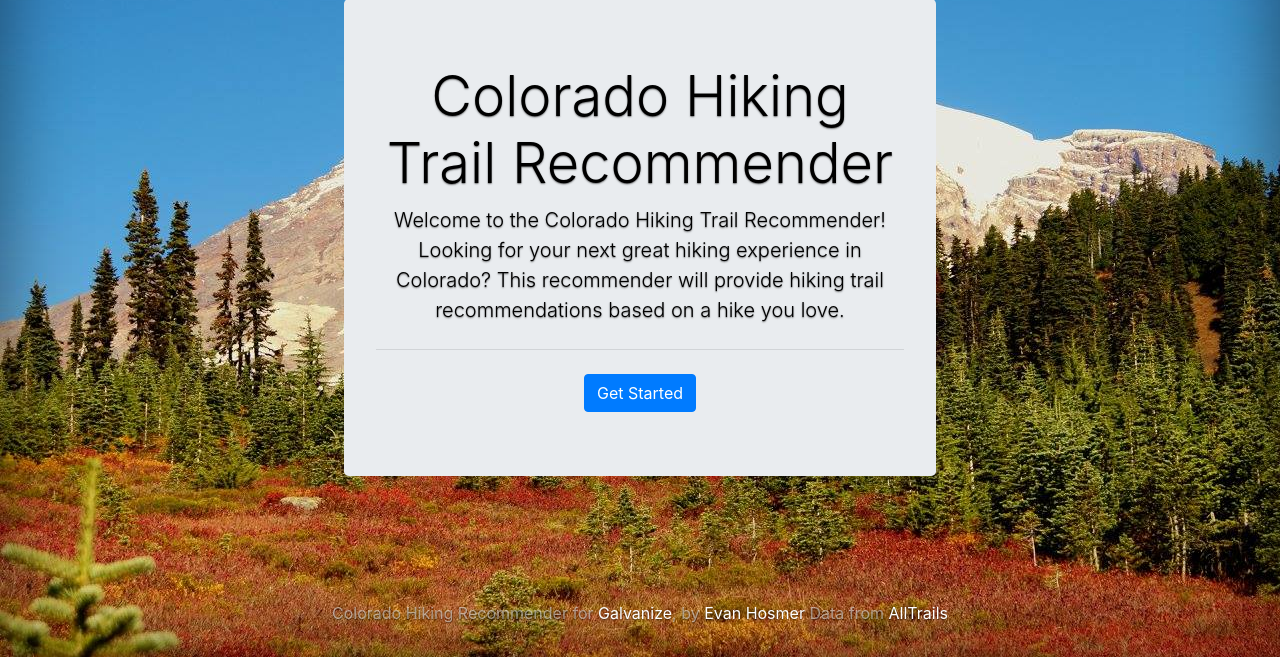
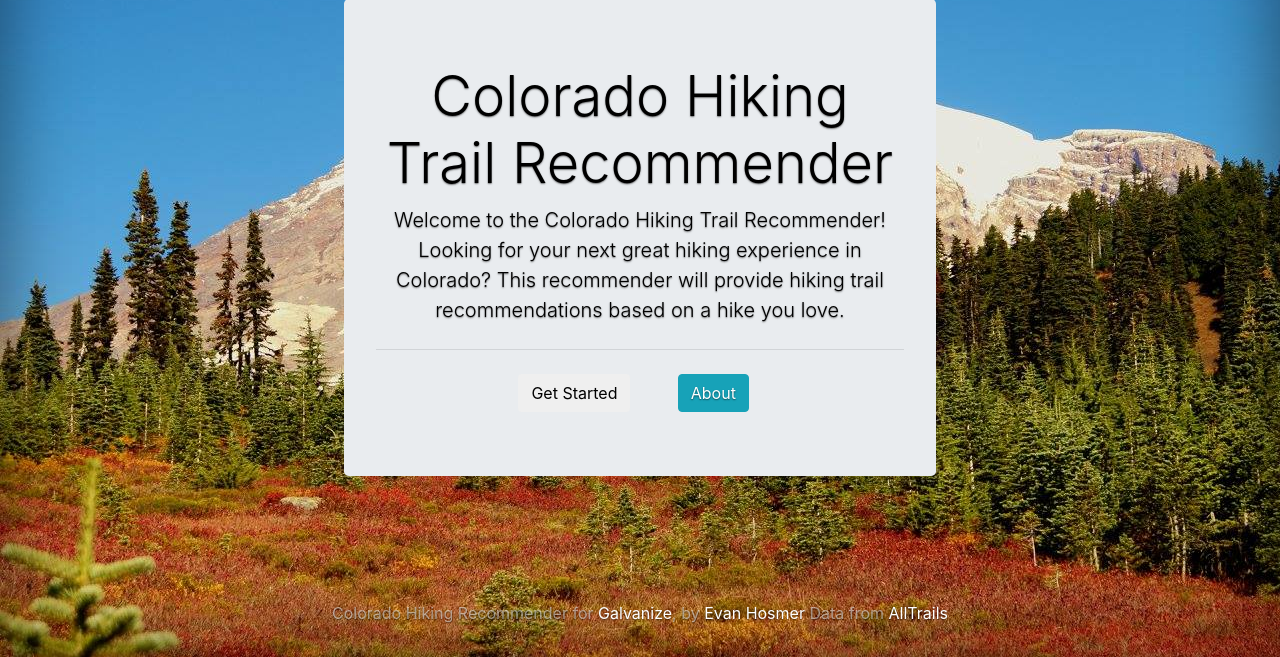
Before and after one commit to evanhosmer/Colorado-Hiking-Recommender, a Flask app: page / in a window 1280 px wide. Shown: the part 143-800 px from the top of the page. Run offline with Flask 2, Linux system fonts and the light colour scheme; parts of the project's set-up code (start-up, migrations or seed data) failed here and were passed over; some libraries are stand-ins or nearby versions.

Commit message:
about link

```diff
--- a/web_app/templates/index1.html
+++ b/web_app/templates/index1.html
@@ -40,7 +40,14 @@
           <p class="lead"><font color = 'black'>Welcome to the Colorado Hiking Trail Recommender! Looking for your next great hiking experience in Colorado? This recommender will provide hiking trail recommendations based on a hike you love.</font></p>
           <hr class="my-4">
           <form action="/submit" >
-                <button type="submit" class="btn btn-primary">Get Started</button>
+            <!-- <div class="btn-toolbar">
+              <button type="submit" class="btn btn-primary">Get Started</button>
+              <button class="btn btn-primary"> About </button> -->
+            <div class="btn-group pull-right row">
+              <div class="col-md-4"><button type = "submit" class="btn btn-default" type="button">Get Started</button></div>
+              <div class="col-md-3"></div>
+              <div class="col-md-4"> <a href="https://github.com/evanhosmer/Colorado-Hiking-Recommender" class="btn btn-info" role="button">About</a>
+                <!-- <button type="submit" class="btn btn-primary">Get Started</button> -->
           </form>
         </div>
       </main>
@@ -51,7 +58,6 @@
         </div>
       </footer>
     </div>
-
 
     <!-- Bootstrap core JavaScript
     ================================================== -->
--- a/web_app/templates/index4.html
+++ b/web_app/templates/index4.html
@@ -52,7 +52,4 @@ html, body {
   </div>
 </div>
 
-<IMG STYLE="position:absolute; TOP:500x; LEFT:850px; WIDTH:250px; HEIGHT:150px" SRC="static/co.png">
-<IMG STYLE="position:absolute; TOP:500px; LEFT:400px; WIDTH:400px; HEIGHT:auto" SRC="static/all_trails.png">
-
 {% endblock %}
```
Also changed, not shown: web_app/templates/index2.html (+14 -3 lines), 1 other file.
